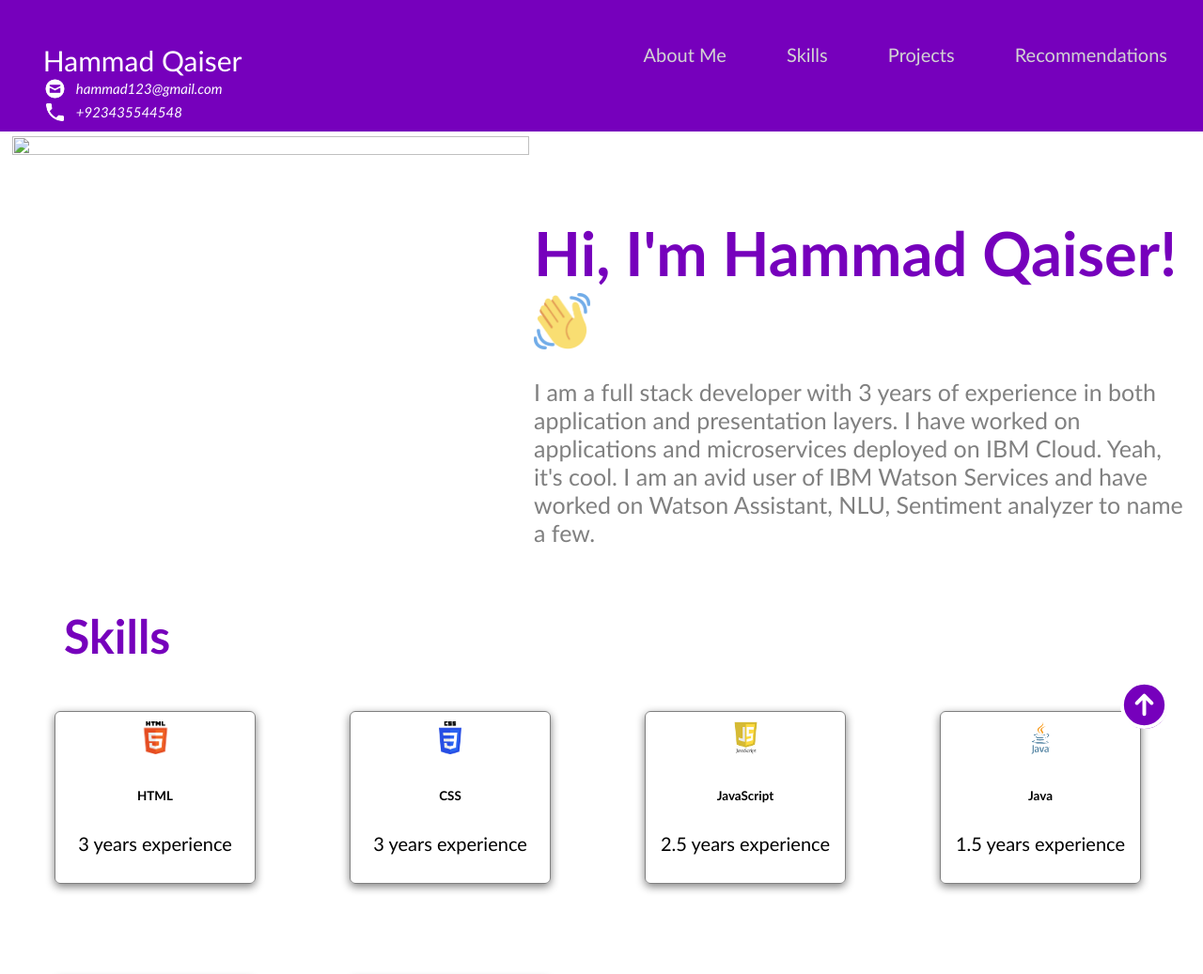
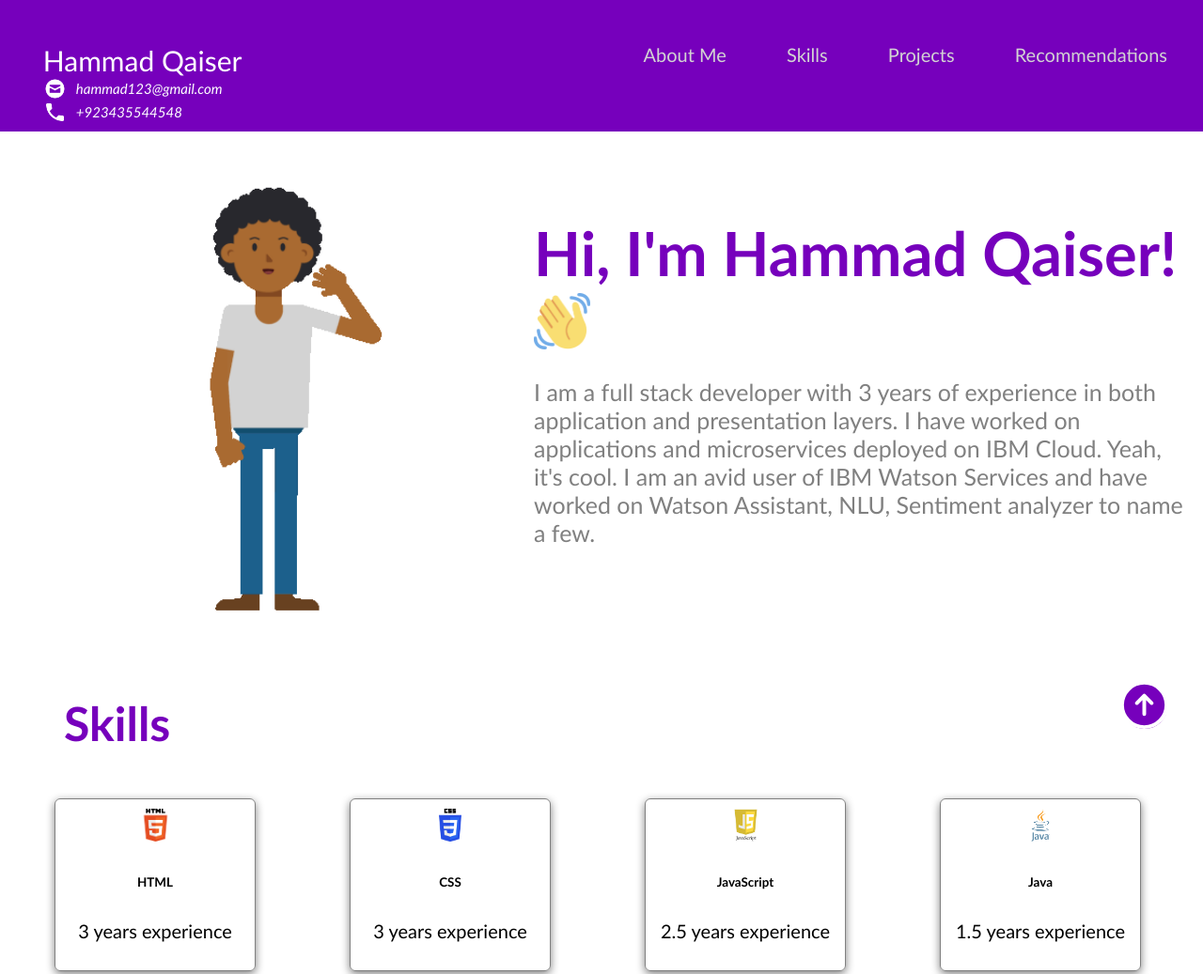
Before and after one commit to hammadqaiser/Hammad_portfolio_website, a plain HTML site: page index.html in a window 1280 px wide. Shown: the top 1037 px of the page at 94% size. Drawn offline with Linux system fonts and the light colour scheme.

Commit message:
Update index.html

```diff
--- a/index.html
+++ b/index.html
@@ -37,7 +37,7 @@
     <!-- About Me -->
     <section id="about-me" class="container">
       <div>
-        <img src="man_waving_hand.gif" class="profile_image"/>
+        <img src="html_finalprojimages/man_waving_hand.gif" class="profile_image"/>
       </div>
 
       <div>
```
